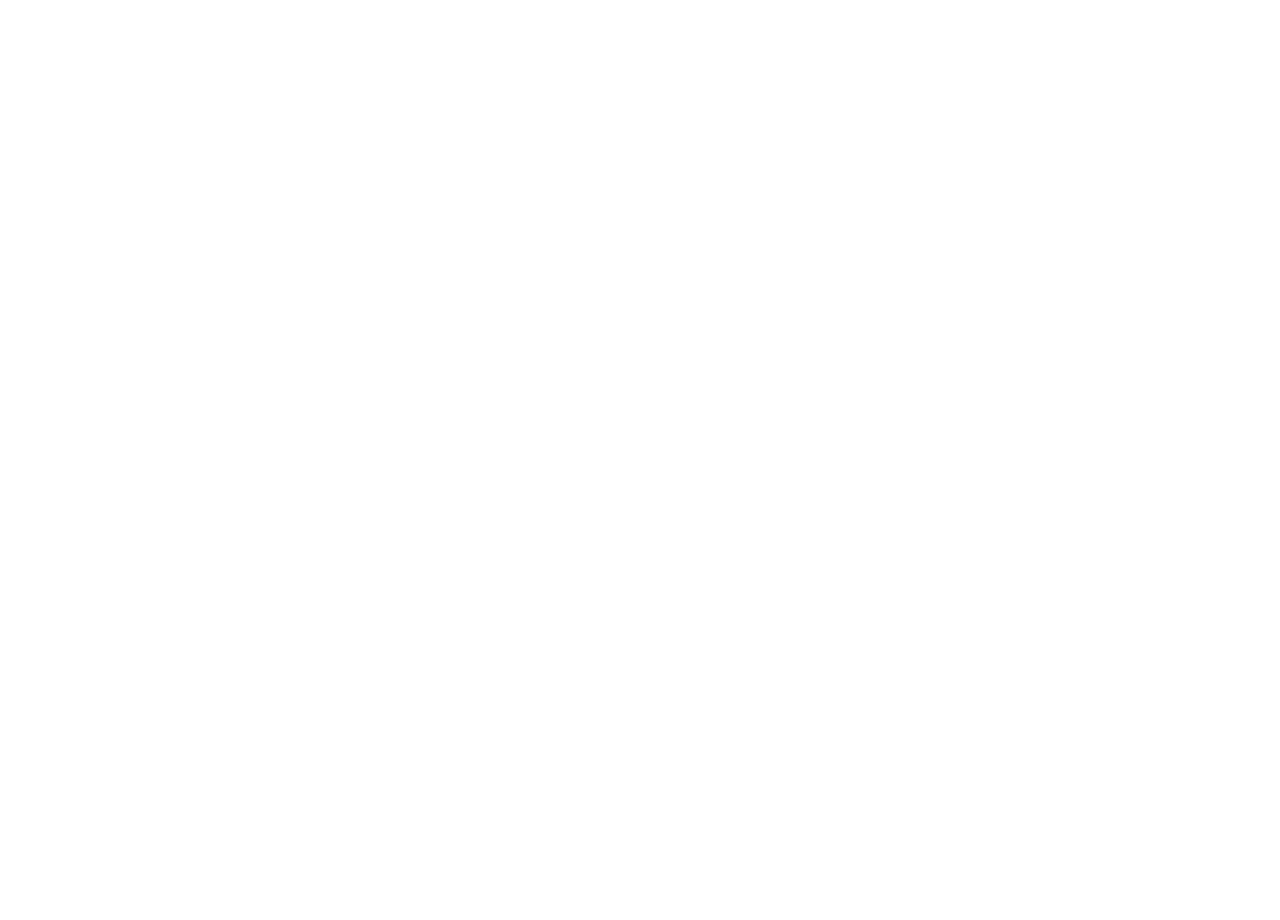
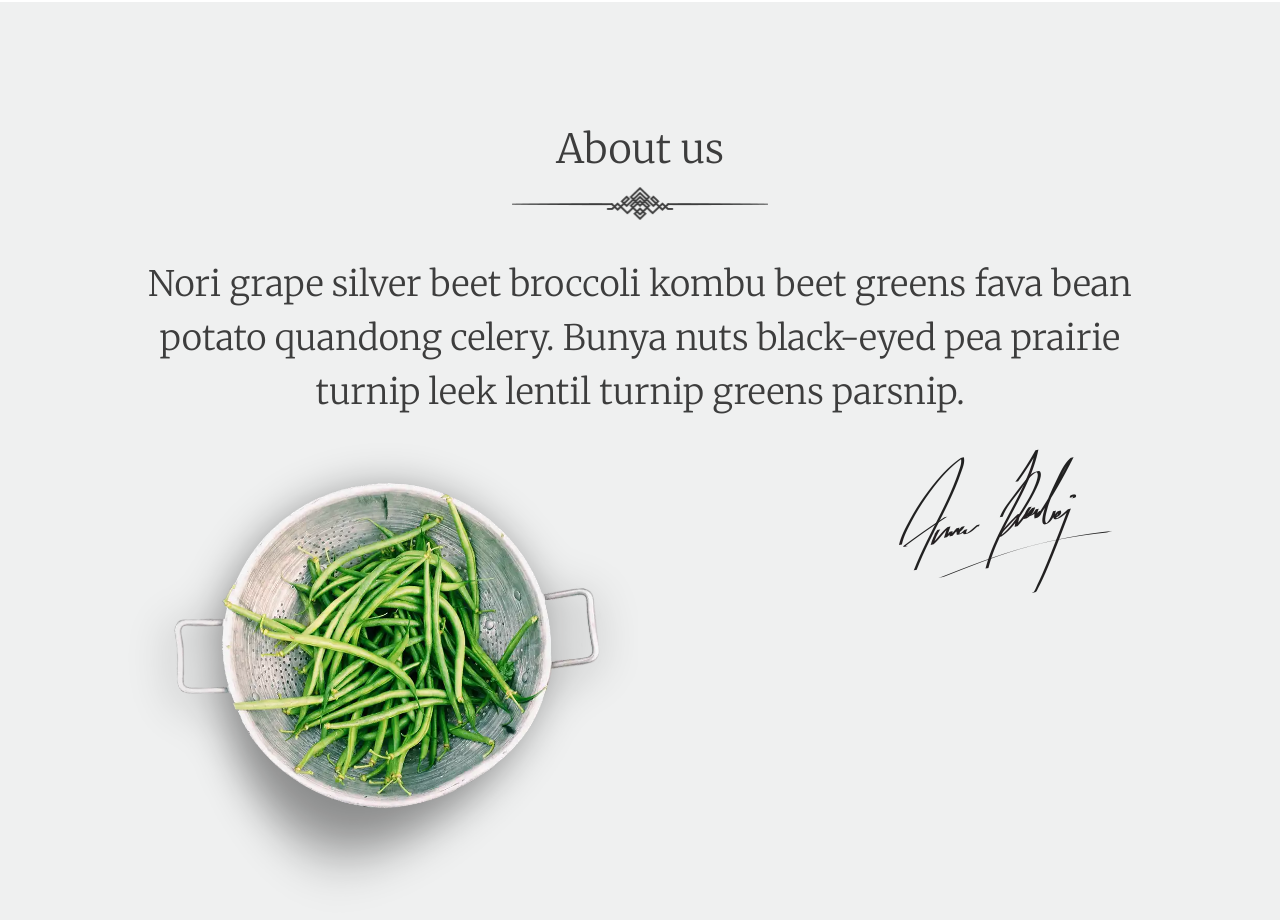
Before and after one commit to abbaty48/veggiesite, a React (Vite) app: page / in a window 1280 px wide. Shown: the part 2020-2940 px from the top of the page. Before the commit the page ends 2022 px from the top, so only its background shows below. Built offline with nearby package versions, Linux system fonts and the light colour scheme.

Commit message:
Implemented About us section.

```diff
--- a/src/layouts/app.tsx
+++ b/src/layouts/app.tsx
@@ -1,4 +1,5 @@
 import Hero from "./sections/hero/hero"
+import Us from "./sections/about/about"
 import Specials from "./sections/specials/specials"
 import Jumbotron from "./sections/jumbotron/jumbotron"
 
@@ -8,6 +9,7 @@
             <Hero />
             <Jumbotron />
             <Specials />
+            <Us />
         </main>
     )
 }
--- /dev/null
+++ b/src/layouts/sections/about/about.tsx
@@ -0,0 +1,77 @@
+import styled from "styled-components"
+import Center from "../../../components/center"
+import f012 from '../../../assets/features/f012.webp'
+import f013 from '../../../assets/features/f013.webp'
+import f002 from '../../../assets/features/f002.webp'
+
+const Section = styled.section`
+    padding: 8em 0;
+    min-height: 100dvh;
+    background: hsl(180, 3%, 94%);
+`
+
+const Container = styled(Center)`
+    display: flex;
+    flex-flow: wrap;
+`
+
+const Article = styled.article`
+    text-align: center;
+    position: relative;
+`
+
+const Header = styled.h2`
+    font-size: 4rem;
+    position: relative;
+    font-weight: 300;
+    line-height: 5.5rem;
+    margin: 8rem auto;
+    margin-top: 0;
+
+    &::after {
+        content: '';
+        left: 50%;
+        width: 50%;
+        display: block;
+        position: absolute;
+        padding-bottom: 8rem;
+        transform: translateX(-50%);
+        background: url(${f002}) 50% 10px / 50% no-repeat;
+    }
+`
+
+const Description = styled.p`
+    font-weight: 300;
+    line-height: 5.4rem;
+    font-size: clamp(1.5rem, 3vw, 3.5rem);
+`
+
+const Signature = styled.img`
+    right: 1rem;
+    margin: 2em;
+    @media screen and (min-width: 60rem) {
+        position: absolute;
+    }
+`
+
+const Feature = styled.img`
+    width: 100%;
+    object-fit: cover;
+
+    @media screen and (min-width: 60rem) {
+        width: 50%;
+    }
+`
+
+export default function Us() {
+    return (<Section id={'us'}>
+        <Container>
+            <Article>
+                <Header>About us</Header>
+                <Description>Nori grape silver beet broccoli kombu beet greens fava bean potato quandong celery. Bunya nuts black-eyed pea prairie turnip leek lentil turnip greens parsnip.</Description>
+                <Signature src={f013} />
+            </Article>
+            <Feature src={f012} />
+        </Container>
+    </Section>)
+}
```
